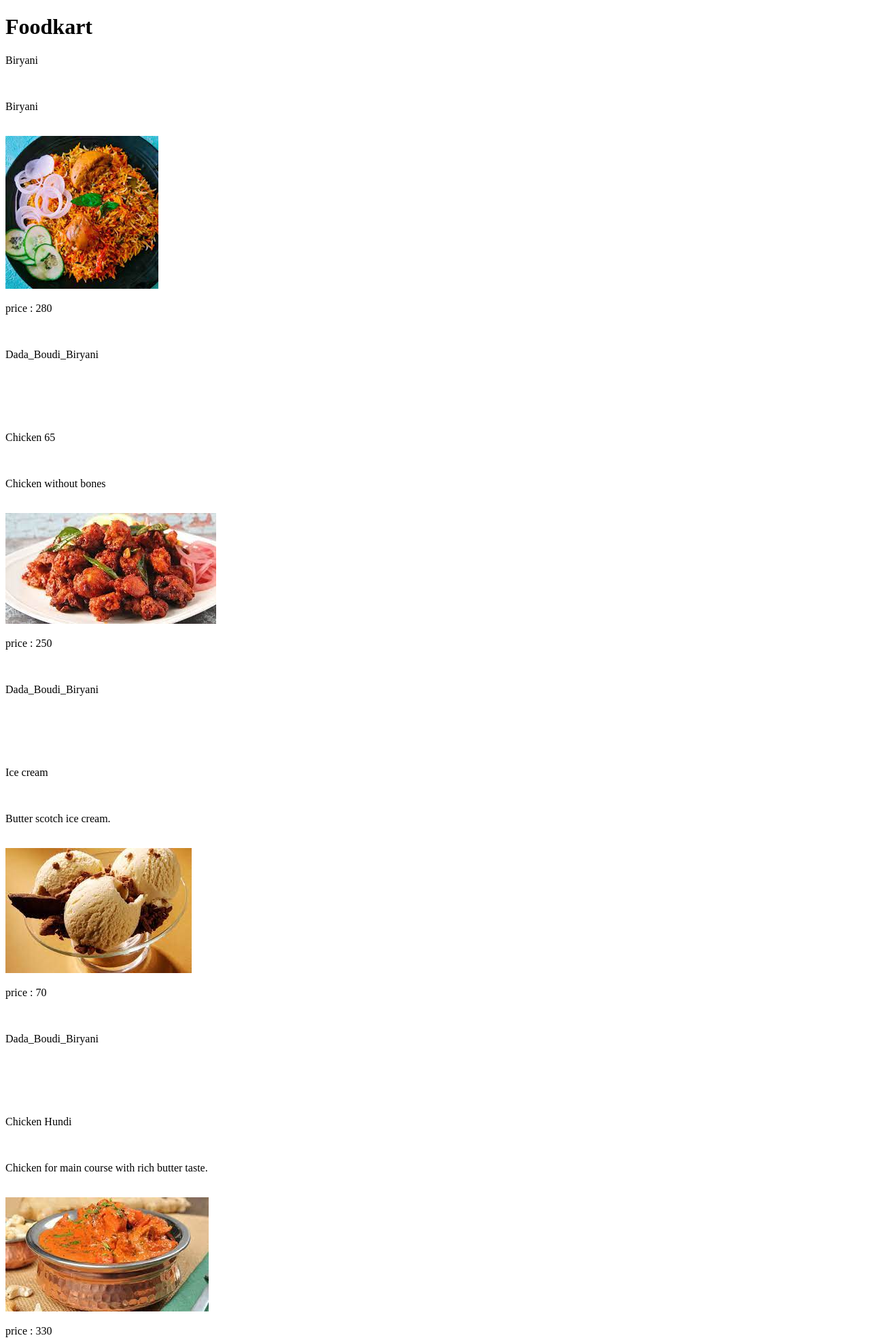
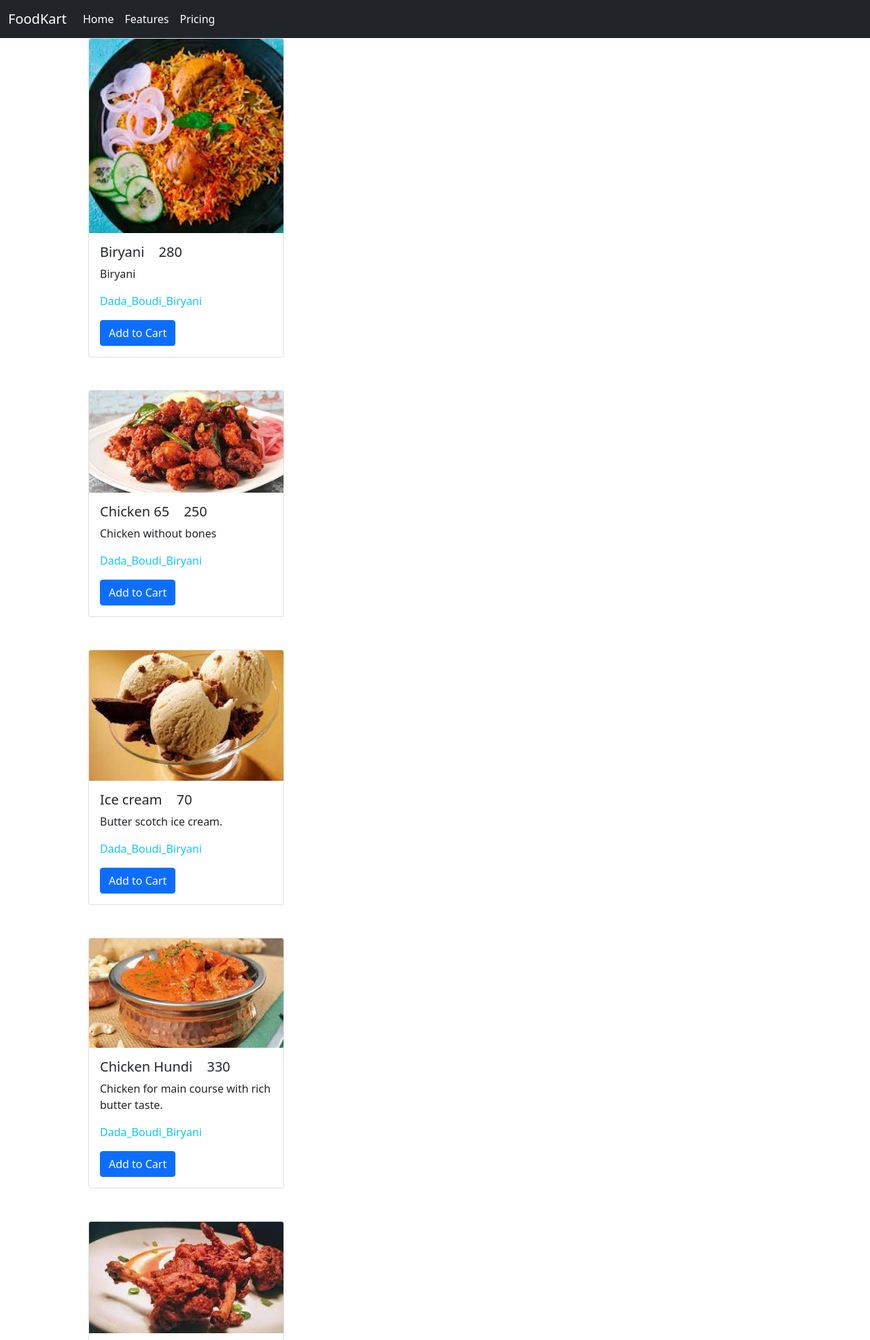
Before and after one commit to arijitchabri/Food_Delivery, a Django app: page / in a window 1280 px wide. Shown: the top 1972 px of the page at 68% size. Run offline with Django 4.2, Linux system fonts and the light colour scheme; data comes from the database, SQL or seed files in the repository; both versions use the stored data as it was after the commit; some libraries are stand-ins or nearby versions.

Commit message:
provitional template added.

```diff
--- a/Templates/menu/index.html
+++ b/Templates/menu/index.html
@@ -1,24 +1,63 @@
 {%load static%}
 <!DOCTYPE html>
 <html lang="en">
+
 <head>
     <meta charset="UTF-8">
     <meta http-equiv="X-UA-Compatible" content="IE=edge">
     <meta name="viewport" content="width=device-width, initial-scale=1.0">
-    <title>Document</title>
+    <link href="https://cdn.jsdelivr.net/npm/bootstrap@5.1.3/dist/css/bootstrap.min.css" rel="stylesheet"
+        integrity="sha384-1BmE4kWBq78iYhFldvKuhfTAU6auU8tT94WrHftjDbrCEXSU1oBoqyl2QvZ6jIW3" crossorigin="anonymous">
+    <title>FoodKart</title>
 </head>
+
 <body>
-    <h1>Foodkart</h1>
+
+    <nav class="navbar navbar-expand-lg bg-dark ">
+        <div class="container-fluid">
+          <a class="navbar-brand text-white" href="#">FoodKart</a>
+          <button class="navbar-toggler" type="button" data-bs-toggle="collapse" data-bs-target="#navbarNav" aria-controls="navbarNav" aria-expanded="false" aria-label="Toggle navigation">
+            <span class="navbar-toggler-icon text-white"></span>
+          </button>
+          <div class="collapse navbar-collapse" id="navbarNav">
+            <ul class="navbar-nav">
+              <li class="nav-item">
+                <a class="nav-link active text-white" aria-current="page" href="#">Home</a>
+              </li>
+              <li class="nav-item">
+                <a class="nav-link text-white" href="#">Features</a>
+              </li>
+              <li class="nav-item">
+                <a class="nav-link text-white" href="#">Pricing</a>
+              </li>
+            </ul>
+          </div>
+        </div>
+      </nav>
+
+
     {%for i in dish%}
-    <p>{{i.name}}</p>
-    <br>
-    <p>{{i.description}}</p>
-    <br>
-    <img src="{{i.image.url}}" alt="image">
-    <p>price : {{i.price}}</p>
-    <br>
-    <p>{{i.resturant}}</p>
-    <br><br><br><br>
+    <div class="container">
+    <div class="card mx-5" style="width: 18rem;">
+        <img src="{{i.image.url}}" class="card-img-top" alt="...">
+        <div class="card-body">
+          <h5 class="card-title">{{i.name}} <span class="mx-3">{{i.price}}</span></h5>
+          <p class="card-text">{{i.description}}</p>
+          <p class="card-text text-info">{{i.resturant}}</p>
+          <a href="#" class="btn btn-primary">Add to Cart</a>
+        </div>
+      </div>
+    </div>
+      <br><br>
+
     {%endfor%}
+
+    <script src="https://cdn.jsdelivr.net/npm/@popperjs/core@2.10.2/dist/umd/popper.min.js"
+        integrity="sha384-7+zCNj/IqJ95wo16oMtfsKbZ9ccEh31eOz1HGyDuCQ6wgnyJNSYdrPa03rtR1zdB"
+        crossorigin="anonymous"></script>
+    <script src="https://cdn.jsdelivr.net/npm/bootstrap@5.1.3/dist/js/bootstrap.min.js"
+        integrity="sha384-QJHtvGhmr9XOIpI6YVutG+2QOK9T+ZnN4kzFN1RtK3zEFEIsxhlmWl5/YESvpZ13"
+        crossorigin="anonymous"></script>
 </body>
+
 </html>
--- a/menu/models.py
+++ b/menu/models.py
@@ -22,4 +22,4 @@ class Dish(models.Model):
     resturant = models.ForeignKey(Resturant, on_delete = models.CASCADE)
 
     def __str__(self):
-        return f'{self.name} {self.price}'
+        return f'{self.name} {self.price} {self.tags}'
--- a/menu/views.py
+++ b/menu/views.py
@@ -1,5 +1,6 @@
 from django.shortcuts import render
 from . models import *
+from . forms import *
 # Create your views here.
 
 def index(request):
```
Also changed, not shown: db.sqlite3, static/images/jeera_rice.jpg (added), static/images/veg.jpeg (added).
